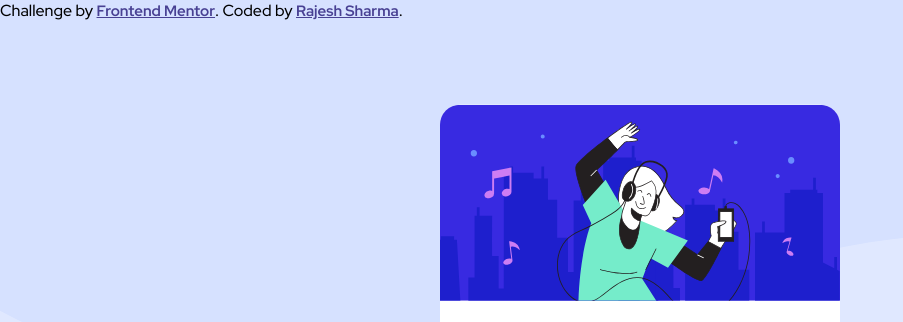
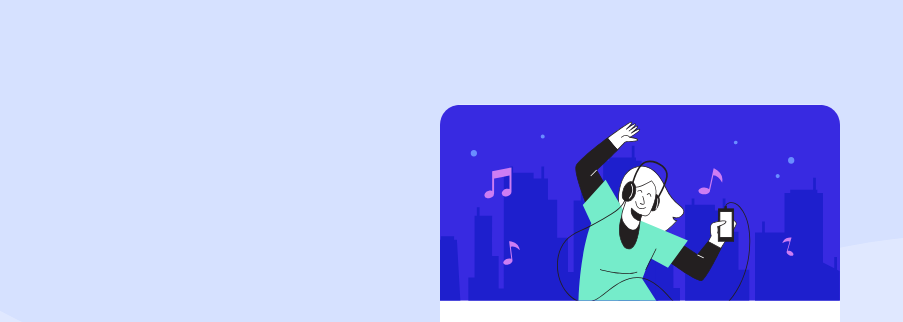
Before and after one commit to Rajeshsharma21/Order-summary, a plain HTML site: page index.html in a window 1280 px wide. Shown: the top 322 px of the page, without its empty margins (0-903 px from the left). Drawn offline with Linux system fonts and the light colour scheme.

Commit message:
Update index.html

```diff
--- a/index.html
+++ b/index.html
@@ -50,12 +50,5 @@
         <button class="btn-2">Cancel Order</button>
       </div>
     </div>
-
-    <footer>
-     <div class="attribution">
-    Challenge by <a href="https://www.frontendmentor.io?ref=challenge" target="_blank">Frontend Mentor</a>.
-    Coded by <a href="https://github.com/Rajeshsharma21" target="_blank">Rajesh Sharma</a>.
-  </div>
-    </footer>
   </body>
 </html>
```
